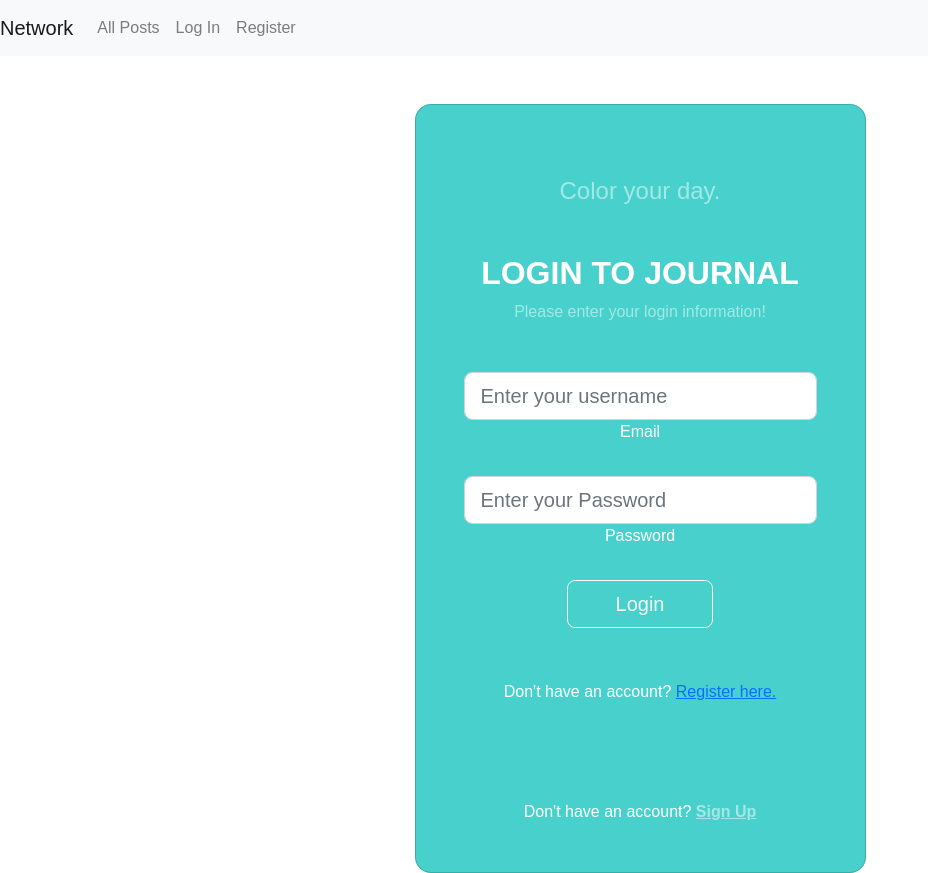
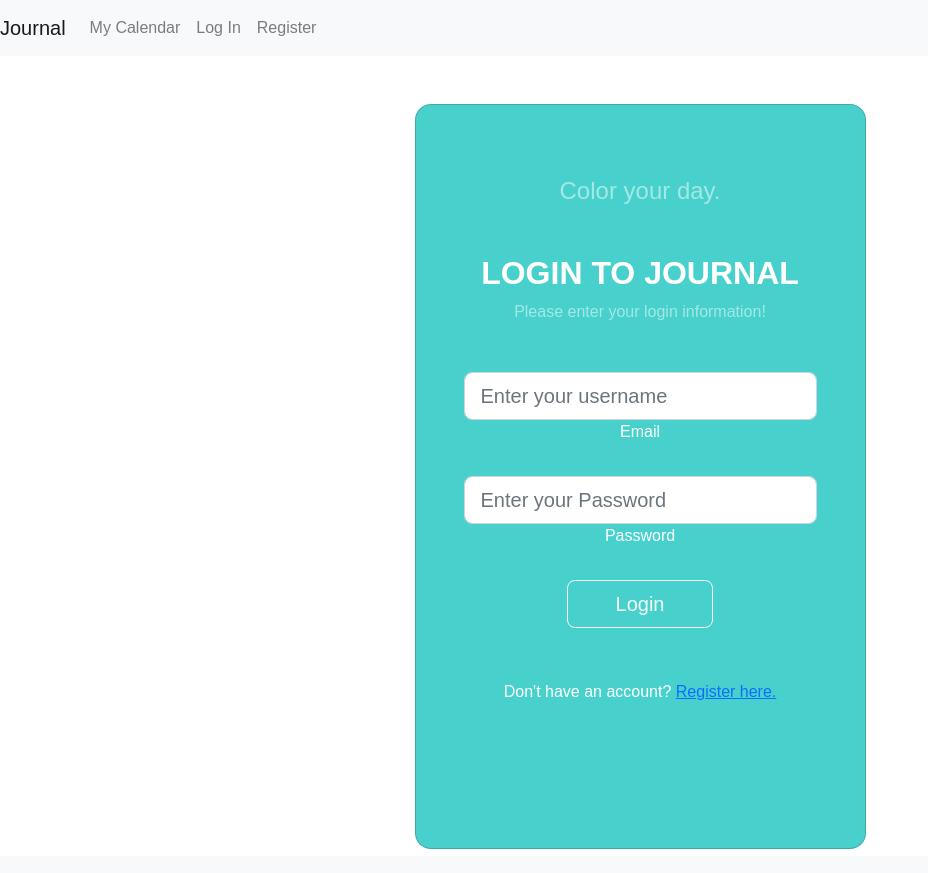
Before and after one commit to RyanBoomer30/GenerativeJournal, a Django app: page / in a window 1280 px wide. Shown: the whole page, without its empty margins (0-928 px from the left). After the commit the page ends 849 px from the top, so only its background shows below. Run offline with Django 3.2, Linux system fonts and the light colour scheme; some libraries are stand-ins or nearby versions.

Commit message:
fixed calendar

```diff
--- a/network/templates/network/index.html
+++ b/network/templates/network/index.html
@@ -28,7 +28,8 @@
     <div class="container col-sm-4 mt-3">
         <h2>{{ post.time|date:"D d M Y"}}</h2>
         <div class="card">
-            <img class="card-img-top" src="https://previews.123rf.com/images/savo/savo1908/savo190800177/128509235-abstract-color-pattern-modern-random-colors-ideal-for-textiles-packaging-paper-printing-simple-backg.jpg" alt="Card image cap">
+            {% comment %} <img class="card-img-top" src="https://previews.123rf.com/images/savo/savo1908/savo190800177/128509235-abstract-color-pattern-modern-random-colors-ideal-for-textiles-packaging-paper-printing-simple-backg.jpg" alt="Card image cap"> {% endcomment %}
+            <img src="{{ post.image.url }}">
             <div class="card-body">
                 <h5>It looks like you had a great day!</h5>
             <p class="card-text" id="content_{{post.id}}">{{ post.content }}</p>
--- a/network/templates/network/layout.html
+++ b/network/templates/network/layout.html
@@ -16,17 +16,12 @@
     <body>
 
         <nav class="navbar navbar-expand-lg navbar-light bg-light">
-            <a class="navbar-brand" href="#">Network</a>
+            <a class="navbar-brand" href="{% url 'index' %}">Journal</a>
 
             <div>
               <ul class="navbar-nav mr-auto">
-                {% if user.is_authenticated %}
-                    <li class="nav-item">
-                        <a class="nav-link" href="#"><strong>{{ user.username }}</strong></a>
-                    </li>
-                {% endif %}
                 <li class="nav-item">
-                  <a class="nav-link" href="{% url 'index' %}">All Posts</a>
+                  <a class="nav-link" href="{% url 'index' %}">My Calendar</a>
                 </li>
                 {% if user.is_authenticated %}
                     <li class="nav-item">
--- a/network/templates/network/login.html
+++ b/network/templates/network/login.html
@@ -39,12 +39,6 @@
                 </form>
                 Don't have an account? <a href="{% url 'register' %}">Register here.</a>
               </div>
-
-              <div>
-                <p class="mb-0">Don't have an account? <a href="#!" class="text-white-50 fw-bold">Sign Up</a>
-                </p>
-              </div>
-
             </div>
           </div>
         </div>
--- a/network/templates/network/register.html
+++ b/network/templates/network/register.html
@@ -77,7 +77,7 @@
 
                             <div class="form-outline">
                               <input type="tel" id="phoneNumber" class="form-control form-control-lg" name="password"/>
-                              <label class="form-label" >Password</label>
+                              <label class="form-label">Password</label>
                             </div>
 
                           </div>
--- a/network/views.py
+++ b/network/views.py
@@ -5,32 +5,44 @@ from django.shortcuts import render
 from django.urls import reverse
 from django import forms
 from django.core.paginator import Paginator
+from django.core.files.images import ImageFile
+from django.core.files.base import ContentFile
+
 
 from .models import *
 
 from nrclex import NRCLex
+import matplotlib
+matplotlib.use('Agg')
 import matplotlib.pyplot as plt
 import numpy as np
-from matplotlib import pyplot as plt
+import io
+import random
+from datetime import datetime
+import string
+from django.conf import settings
+import os
 
 def drawgraph(result):
-  emotions = {'fear': 'm', 'anger': 'r', 'anticipation': 'm', 'trust': 'g', 'surprise': 'y', 'positive': 'y', 'negative': 'r', 'sadness': 'b', 'disgust': 'g', 'joy': 'y'}
-  x = []
-  y = []
-  colors = []
+    emotions = {'fear': 'm', 'anger': 'r', 'anticipation': 'm', 'trust': 'g', 'surprise': 'y', 'positive': 'y', 'negative': 'r', 'sadness': 'b', 'disgust': 'g', 'joy': 'y'}
+    x = []
+    y = []
+    colors = []
 
-  for key in result:
-    x += [key]
-    y += [result[key]]
-    colors += emotions[key]
+    for key in result:
+        x += [key]
+        y += [result[key]]
+        colors += emotions[key]
 
+    figure = ''.join(random.choices(string.ascii_lowercase, k=32))
+    plt.bar(x,y, color=colors, alpha=0.65)
 
-  plt.bar(x,y, color=colors, alpha=0.65)
+    plt.xticks([])
+    plt.yticks([])
 
-  plt.xticks([])
-  plt.yticks([])
+    plt.savefig("static/images/" + figure + ".png")
 
-  return plt
+    return (figure + ".png")
 
 def getemotions(str):
     text_object = NRCLex(str)
@@ -111,13 +123,12 @@ def register(request):
 def createPost(request):
     if request.method == "POST":
         description = request.POST.get('postContent', False)
-        dict = getemotions(description)
         sentiment = 100
         post = Post(
             content = description,
             owner = User.objects.get(username=request.user),
             sentiment = sentiment,
-            image = dict.savefig('{}.png'.format(post.id))
+            image = drawgraph(getemotions(description))
         )
         post.save()
         return HttpResponseRedirect(reverse("index"))
--- a/project/urls.py
+++ b/project/urls.py
@@ -15,8 +15,10 @@ Including another URLconf
 """
 from django.contrib import admin
 from django.urls import include, path
+from django.conf import settings
+from django.conf.urls.static import static
 
 urlpatterns = [
     path("admin/", admin.site.urls),
     path("", include("network.urls")),
-]
+]+ static(settings.MEDIA_URL, document_root = settings.MEDIA_ROOT)
```
Also changed, not shown: project/settings.py (+7 -2 lines), db.sqlite3, images/foo.png (added), static/images/default.png (renamed from images/default.png), 7 other files.
